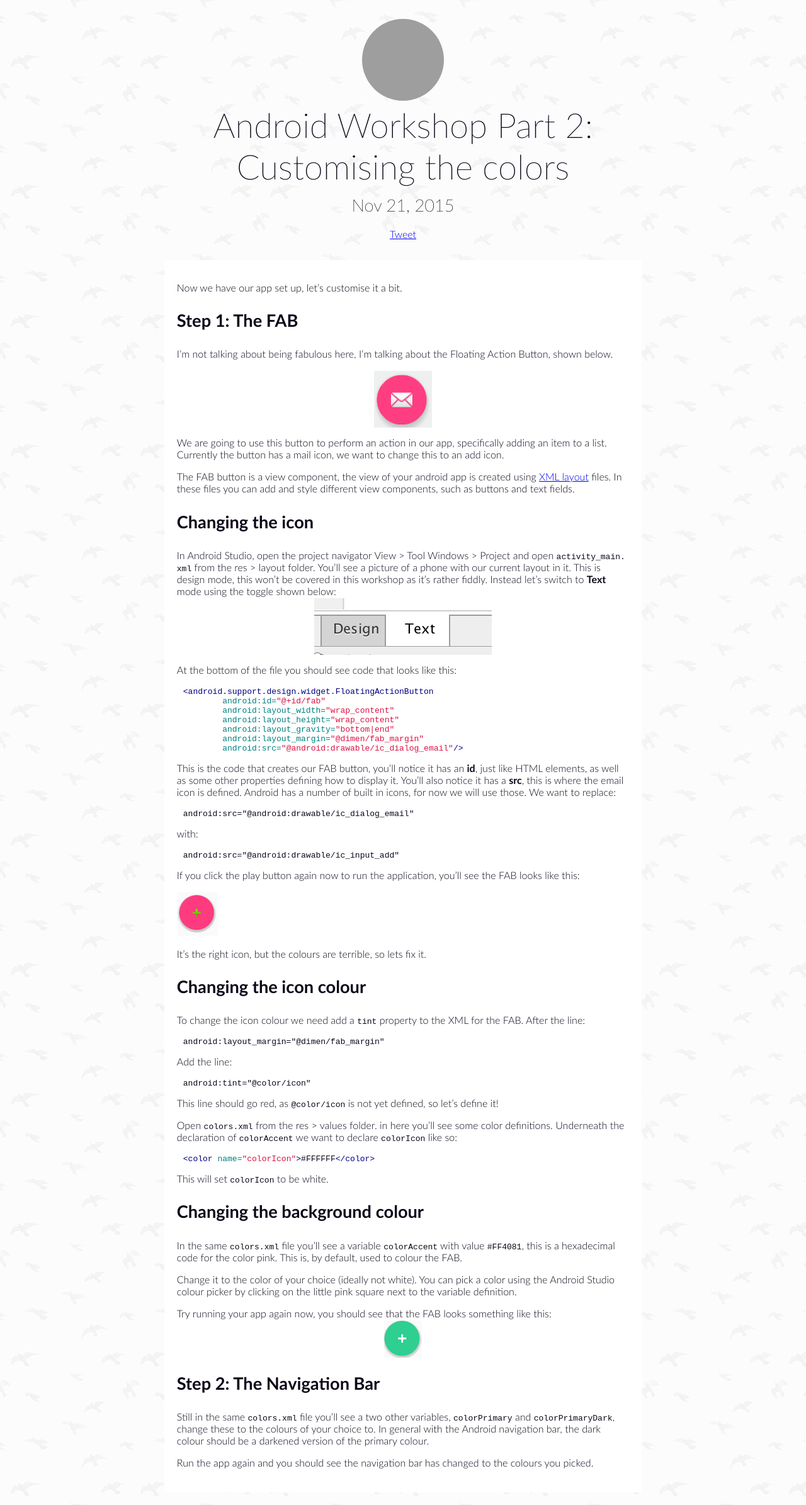
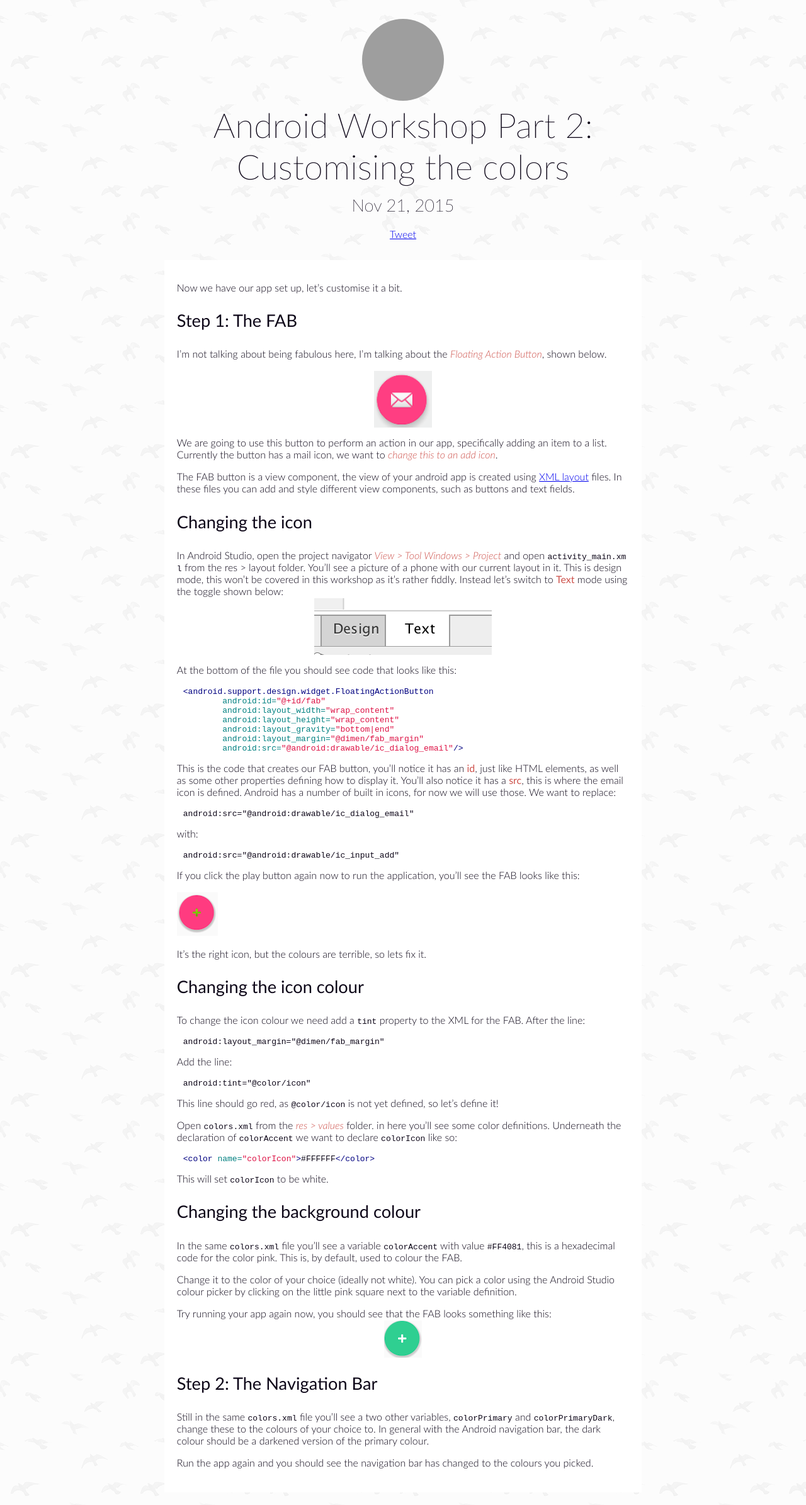
Before and after one commit to RosyTucker/RosyTucker.github.io, a Jekyll site: the page built from _posts/2015-11-21-Android-Workshop-Part-2.md, in a window 1280 px wide. Shown: the whole page at 63% size. Built offline with Jekyll 4.4.1, drawn with Linux system fonts in a browser that asks for light colours; comment, search, counter and statistics services are not loaded; grey boxes are pictures that could not be loaded.

Commit message:
Adjust font weights

```diff
--- a/_sass/_core.scss
+++ b/_sass/_core.scss
@@ -3,6 +3,15 @@
   font-size: $base-text-size;
   color: $darkest-text-color;
   font-family: $font-family;
+  font-weight: $normal;
+
+  em, strong {
+    color: $tertiary-color;
+  }
+
+  strong, h1, h2 {
+    font-weight: 400;
+  }
 }
 
 article {
@@ -25,7 +34,7 @@
     margin: 30px 0;
 
     h1, time {
-      font-weight: $light-font-weight;
+      font-weight: $thin;
       color: $darkest-text-color;
       margin: 10px;
     }
@@ -99,7 +108,7 @@
       @include justify-content(center);
       @include align-items(center);
       @include flex-direction(column);
-      font-weight: bold;
+      font-weight: $thin;
       color: $lightest-text-color;
       font-size: $base-text-size * 1.5;
       text-decoration: none;
--- a/_sass/_fonts.scss
+++ b/_sass/_fonts.scss
@@ -1,41 +1,41 @@
 @font-face {
   font-family: 'Lato';
   src: url('../assets/font/Lato-Thin.woff');
-  font-weight: 200;
+  font-weight: 100;
   font-style: normal;
 }
 
 @font-face {
   font-family: 'Lato';
   src: url('../assets/font/Lato-ThinItalic.woff');
-  font-weight: 200;
+  font-weight: 100;
   font-style: italic;
 }
 
 @font-face {
   font-family: 'Lato';
   src: url('../assets/font/Lato-Light.woff');
-  font-weight: normal;
+  font-weight: 300;
   font-style: normal;
 }
 
 @font-face {
   font-family: 'Lato';
-  src: url('../assets/font/Lato-Light.woff');
-  font-weight: normal;
+  src: url('../assets/font/Lato-LightItalic.woff');
+  font-weight: 300;
   font-style: italic;
 }
 
 @font-face {
   font-family: 'Lato';
-  src: url('../assets/font/Lato-Bold.woff');
-  font-weight: bold;
+  src: url('../assets/font/Lato-Regular.woff');
+  font-weight: 400;
   font-style: normal;
 }
 
 @font-face {
   font-family: 'Lato';
-  src: url('../assets/font/Lato-BoldItalic.woff');
-  font-weight: bold;
+  src: url('../assets/font/Lato-Italic.woff');
+  font-weight: 400;
   font-style: italic;
 }
--- a/css/main.scss
+++ b/css/main.scss
@@ -3,13 +3,18 @@
 ---
 
 $font-family: "Lato", "Helvetica Neue", Helvetica, Arial, sans-serif;
-$light-font-weight: 200;
+$bold: 400;
+$normal: 300;
+$thin: 100;
 
 $darkest-text-color: #0d0618;
 $dark-text-color: #46433A;
 $lightest-text-color: #ffffff;
+
 $primary-color: #64B6B1;
 $secondary-color: #DED4B9;
+$tertiary-color: #CE534D;
+
 $code-background-color: #efefff;
 $code-border-color: #dedeed;
 
```
Also changed, not shown: assets/font/Lato-Bold.woff (deleted), assets/font/Lato-BoldItalic.woff (deleted), assets/font/Lato-Italic.woff (added), assets/font/Lato-Regular.woff (added).
